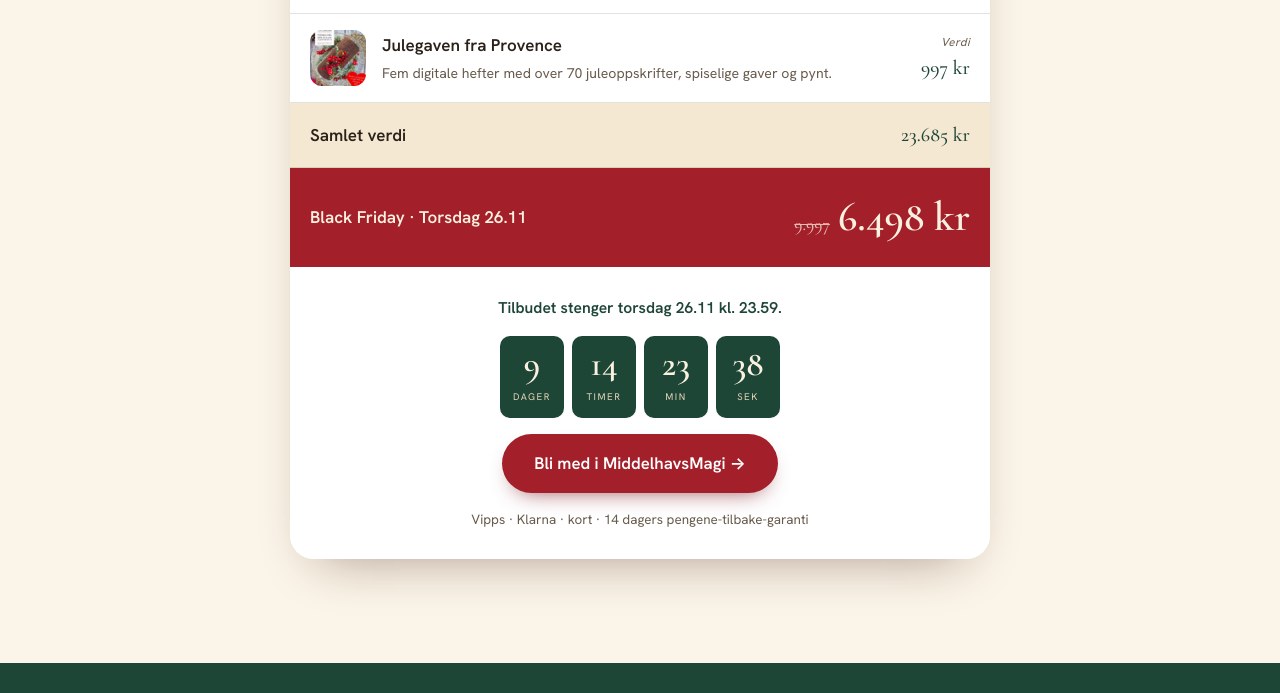
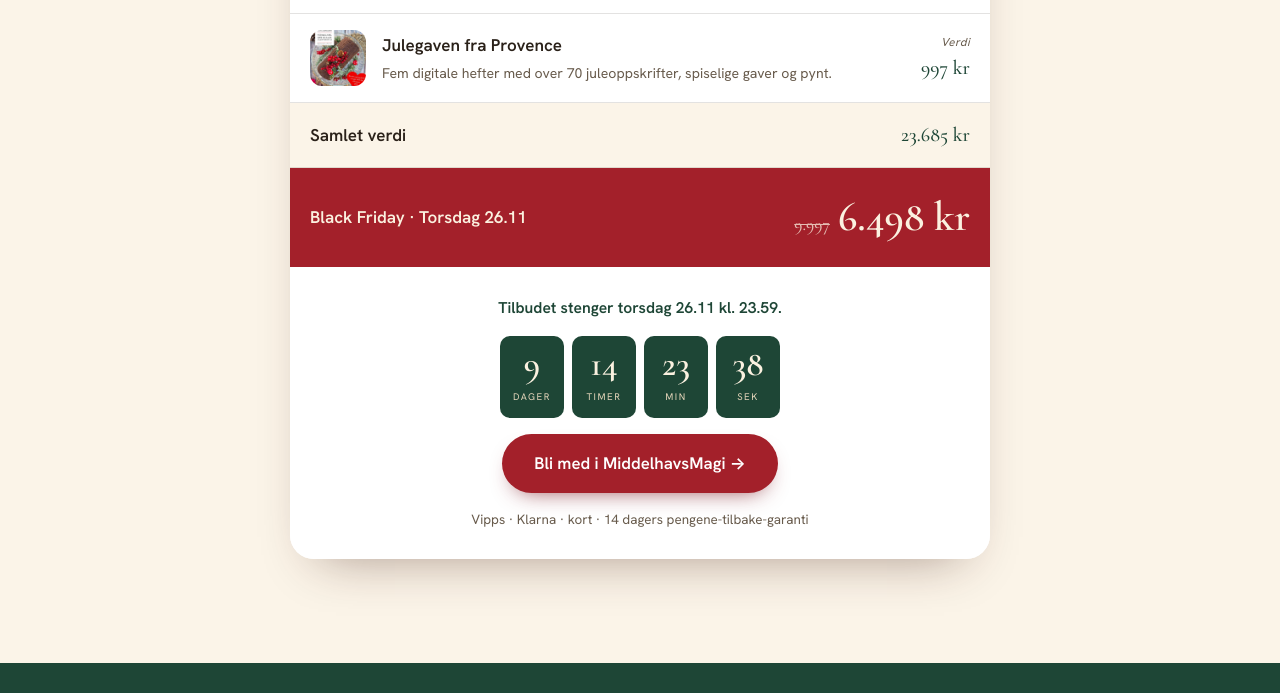
Before and after one commit to haphuongharley-wq/eva-bf-2026-review, a plain HTML site: page pages/opptak.html in a window 1280 px wide. Shown: the part 2061-2754 px from the top of the page. Drawn offline with nearby package versions, Linux system fonts and the light colour scheme.

Commit message:
Lighter value row

```diff
--- a/pages/opptak.html
+++ b/pages/opptak.html
@@ -186,7 +186,7 @@ footer.site .logo{color:var(--on-dark);display:block;margin-bottom:8px;font-size
 .vrow .l small{display:block;color:var(--muted);font-size:.88rem;margin-top:2px}
 .vrow .v{font-family:var(--serif);font-size:1.25rem;color:var(--green);white-space:nowrap;text-align:right}
 .vrow .v i{display:block;font-family:var(--sans);font-size:.72rem;color:var(--muted);letter-spacing:.04em}
-.vrow.total{background:var(--linen);grid-template-columns:1fr auto}
+.vrow.total{background:var(--cream);grid-template-columns:1fr auto}
 .vrow.today{background:var(--red);color:var(--on-dark);border-bottom:0;grid-template-columns:1fr auto}
 .vrow.today .v{color:var(--on-dark);font-size:clamp(2rem,6vw,2.6rem);font-weight:600}
 .vrow.today s{font-size:1.1rem;opacity:.75;margin-right:8px;font-weight:500}
```
Also changed, not shown: pages/video.html (+1 -1 lines).
